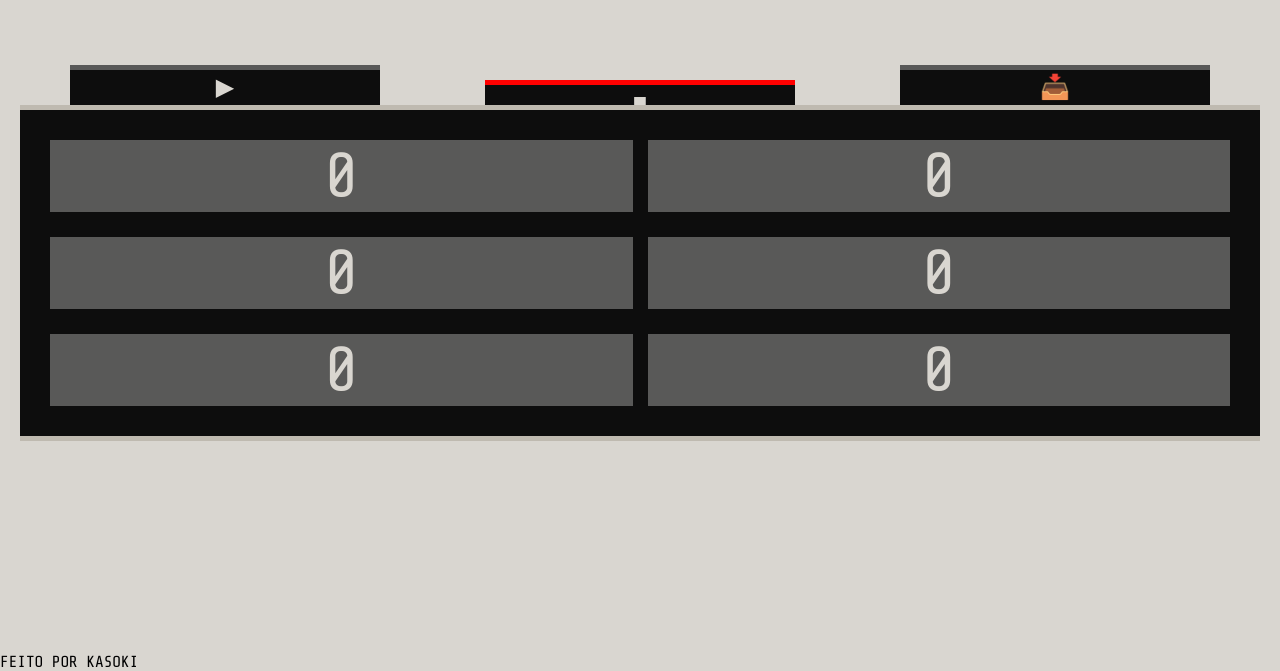
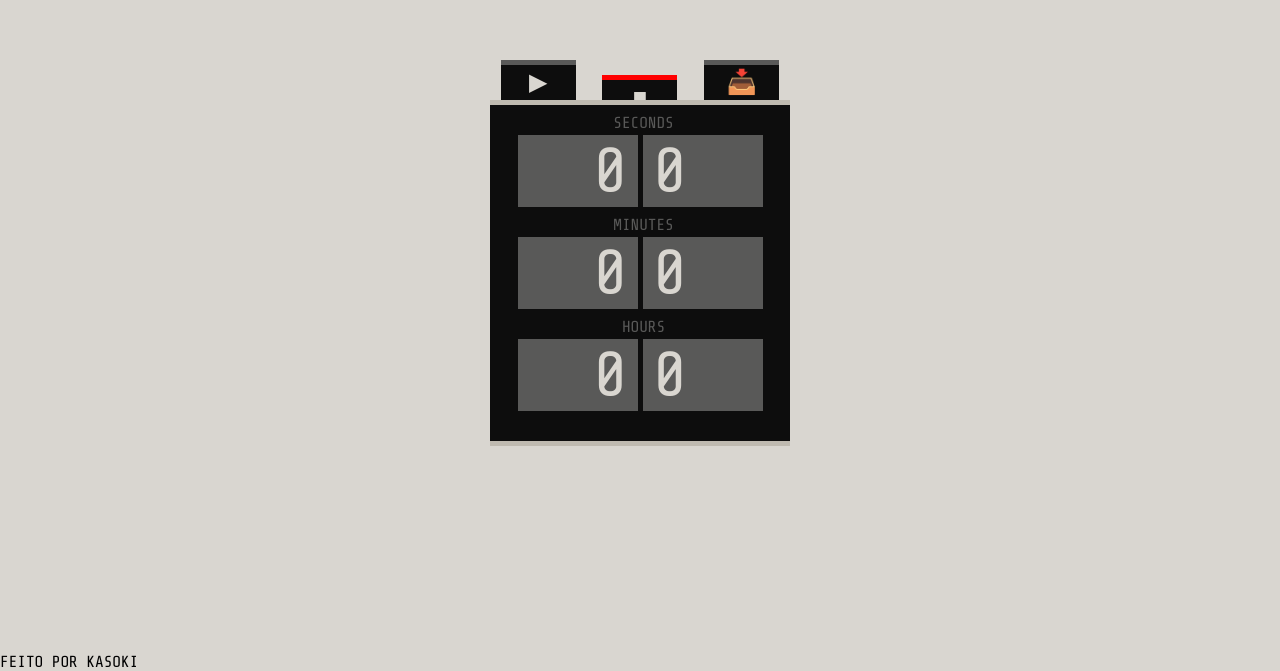
Before and after one commit to alvarogfn/cronometer, a React (Create React App) app: page / in a window 1280 px wide. Shown: the part 147-818 px from the top of the page. Built offline with nearby package versions, Linux system fonts and the light colour scheme.

Commit message:
cronometer: adjust design and html

```diff
--- a/src/Watch.js
+++ b/src/Watch.js
@@ -9,15 +9,15 @@ const Watch = ({ seconds }) => {
   });
   return (
     <section className="cronometer__watcher">
-      <ul className="pointers">
+      <div className="pointers">
         {pointers.map((item, index) => {
           return (
-            <li className="pointers__pointer" key={index}>
-              <div className="pointers__number">{item}</div>
-            </li>
+            <div className="pointers__pointer" key={index}>
+              {item}
+            </div>
           );
         })}
-      </ul>
+      </div>
     </section>
   );
 };
--- a/src/scss/style.scss
+++ b/src/scss/style.scss
@@ -29,7 +29,7 @@ ol {
 .cronometer {
   width: 100vw;
   height: 100vh;
-  max-width: calc(100% - 40px);
+  max-width: 300px;
   max-height: 100%;
 
   display: flex;
@@ -42,7 +42,7 @@ ol {
   &__watcher {
     color: #d9d6d0;
     background-color: #0d0d0d;
-    border: 0 solid #BFBAB0;
+    border: 0 solid #bfbab0;
     border-top-width: 5px;
     border-bottom-width: 5px;
 
@@ -62,28 +62,56 @@ ol {
 }
 
 .pointers {
-  column-gap: 15px;
-  row-gap: 25px;
+  column-gap: 5px;
+  row-gap: 30px;
 
+  display: flex;
   flex-flow: row wrap-reverse;
   justify-content: center;
 
-  padding: 30px;
+  padding: 30px 0;
 
   font-size: 4rem;
+
+  &:nth-child(even) {
+    border: 1px solid red;
+  }
+  &:nth-child(odd) {
+    text-align: right;
+  }
+
+
   &__pointer {
     flex-basis: 40%;
     flex-shrink: 67px;
-    flex-grow: 1;
 
     padding: 0 10px;
 
     background-color: #595958;
-  }
-
-  &__number {
-    text-align: center;
-    width: 100%;
+    position: relative;
+    &::before {
+      position: absolute;
+      font-size: 1rem;
+      top: -12px;
+      left: 105%;
+      transform: translate(-50%, -50%);
+      color: #595958;
+    }
+    &:nth-child(5)::before {
+      content: "seconds";
+    }
+    &:nth-child(3)::before {
+      content: "minutes";
+    }
+    &:nth-child(1)::before {
+      content: "hours";
+    }
+    &:nth-child(odd) {
+      text-align: right;
+    }
+    &:nth-child(even) {
+      text-align: left;
+    }
   }
 }
 
```
